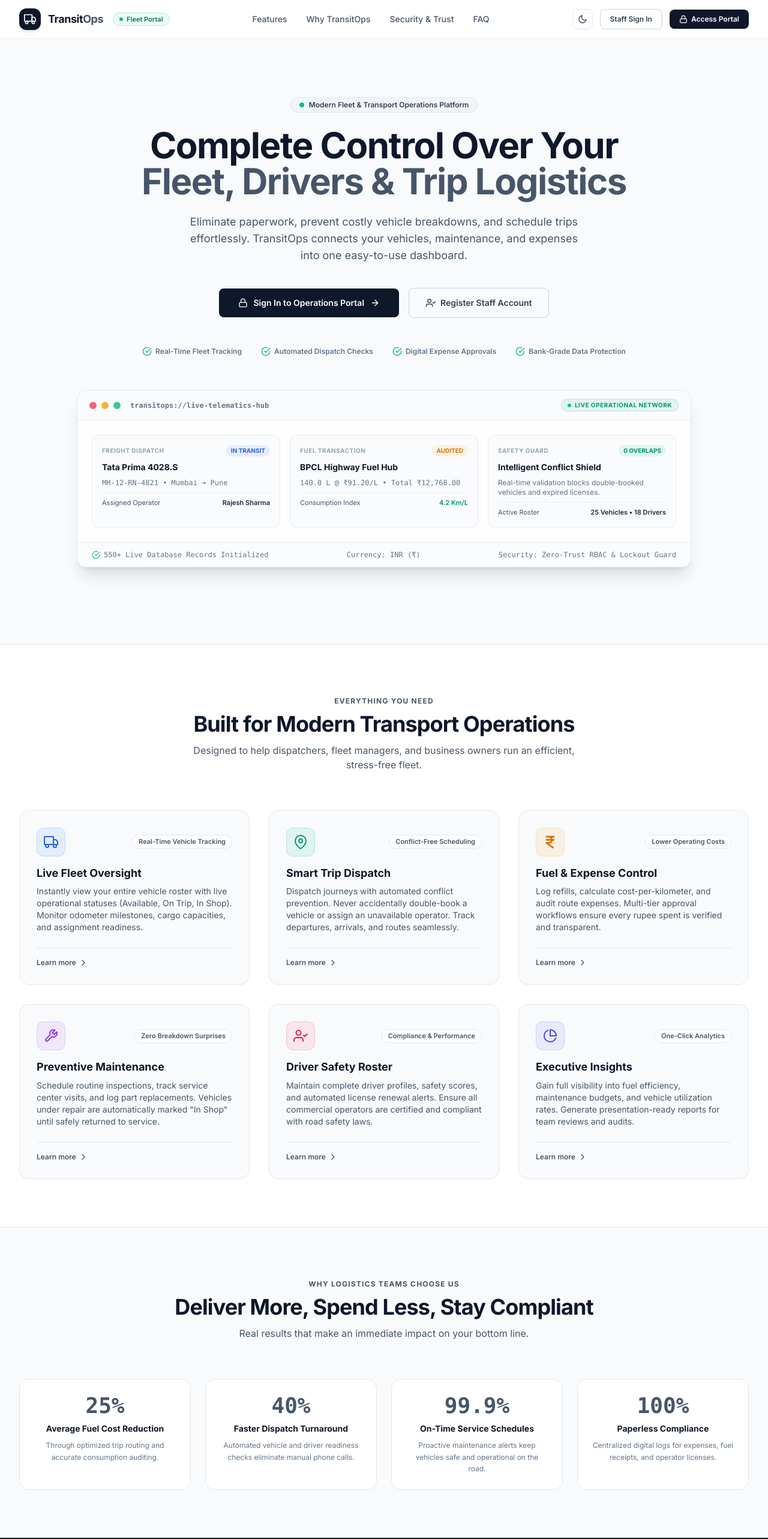
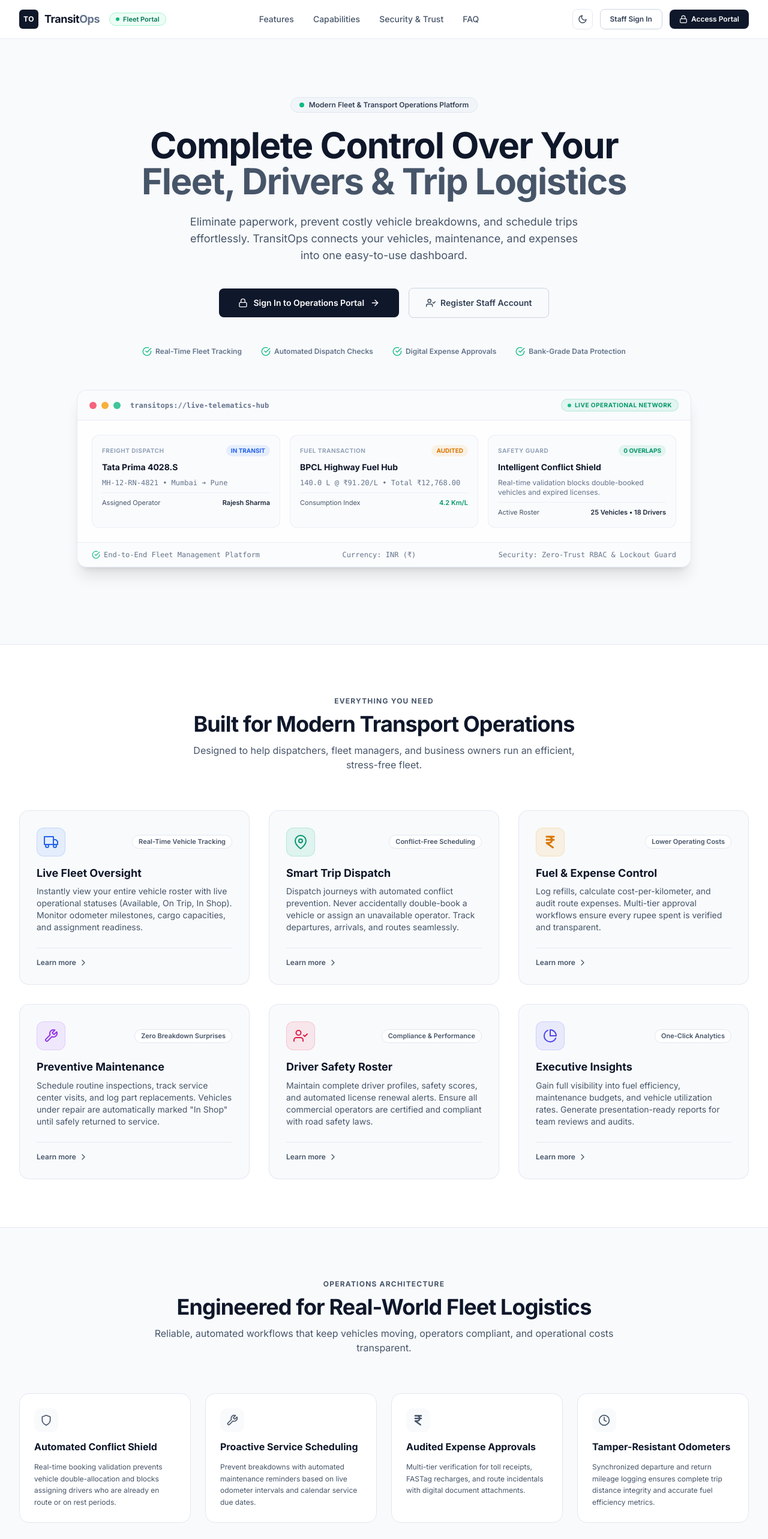
Before and after one commit to Hacker123fb/odooxodoo, a React (Vite) app in the folder client/: page / in a window 1280 px wide. Shown: the top 2566 px of the page at 60% size. Built offline with nearby package versions, Linux system fonts and the light colour scheme; no server answers.

Commit message:
fix(landing): light mode theme fixes, unified logo, features showcase, synchronized cooldown timer and ip-hopping defense

```diff
--- a/client/src/pages/Landing.jsx
+++ b/client/src/pages/Landing.jsx
@@ -145,26 +145,26 @@ export const Landing = () => {
     }
   ];
 
-  const benefits = [
+  const coreCapabilities = [
     {
-      metric: '25%',
-      label: 'Average Fuel Cost Reduction',
-      desc: 'Through optimized trip routing and accurate consumption auditing.'
+      icon: FiShield,
+      title: 'Automated Conflict Shield',
+      desc: 'Real-time booking validation prevents vehicle double-allocation and blocks assigning drivers who are already en route or on rest periods.'
     },
     {
-      metric: '40%',
-      label: 'Faster Dispatch Turnaround',
-      desc: 'Automated vehicle and driver readiness checks eliminate manual phone calls.'
+      icon: FiTool,
+      title: 'Proactive Service Scheduling',
+      desc: 'Prevent breakdowns with automated maintenance reminders based on live odometer intervals and calendar service due dates.'
     },
     {
-      metric: '99.9%',
-      label: 'On-Time Service Schedules',
-      desc: 'Proactive maintenance alerts keep vehicles safe and operational on the road.'
+      icon: FaIndianRupeeSign,
+      title: 'Audited Expense Approvals',
+      desc: 'Multi-tier verification for toll receipts, FASTag recharges, and route incidentals with digital document attachments.'
     },
     {
-      metric: '100%',
-      label: 'Paperless Compliance',
-      desc: 'Centralized digital logs for expenses, fuel receipts, and operator licenses.'
+      icon: FiClock,
+      title: 'Tamper-Resistant Odometers',
+      desc: 'Synchronized departure and return mileage logging ensures complete trip distance integrity and accurate fuel efficiency metrics.'
     }
   ];
 
@@ -214,14 +214,14 @@ export const Landing = () => {
       <header className="sticky top-0 z-50 backdrop-blur-md bg-white/90 dark:bg-[#0B0F19]/90 border-b border-slate-200/80 dark:border-slate-800/80 transition-all">
         <div className="max-w-7xl mx-auto px-4 sm:px-6 lg:px-8 h-16 flex items-center justify-between">
 
-          {/* Logo & Operational Status */}
-          <div className="flex items-center gap-3">
-            <div className="w-9 h-9 rounded-xl bg-slate-900 dark:bg-white flex items-center justify-center text-white dark:text-slate-900 shadow-md">
-              <FiTruck className="w-5 h-5" />
+          {/* Unified Brand Logo matching Dashboard */}
+          <div className="flex items-center gap-2.5">
+            <div className="h-8 w-8 bg-slate-900 dark:bg-white rounded-md flex items-center justify-center font-black text-white dark:text-slate-950 text-xs tracking-wider shadow-xs select-none">
+              TO
             </div>
             <div className="flex items-center gap-2">
-              <span className="text-lg font-bold tracking-tight text-slate-900 dark:text-white font-sans">
-                Transit<span className="text-primary-600 dark:text-primary-400">Ops</span>
+              <span className="font-extrabold text-base sm:text-lg text-slate-900 dark:text-white tracking-tight font-sans">
+                Transit<span className="text-slate-500 dark:text-slate-400">Ops</span>
               </span>
               <span className="hidden sm:inline-flex items-center gap-1.5 ml-2 px-2.5 py-0.5 rounded-full text-[11px] font-semibold bg-emerald-50 dark:bg-emerald-950/40 text-emerald-700 dark:text-emerald-300 border border-emerald-200 dark:border-emerald-800/60">
                 <span className="w-1.5 h-1.5 rounded-full bg-emerald-500 animate-pulse" />
@@ -233,7 +233,7 @@ export const Landing = () => {
           {/* Navigation Links */}
           <nav className="hidden md:flex items-center gap-8 text-sm font-medium text-slate-600 dark:text-slate-400">
             <a href="#features" className="hover:text-slate-950 dark:hover:text-white transition-colors">Features</a>
-            <a href="#benefits" className="hover:text-slate-950 dark:hover:text-white transition-colors">Why TransitOps</a>
+            <a href="#capabilities" className="hover:text-slate-950 dark:hover:text-white transition-colors">Capabilities</a>
             <a href="#security" className="hover:text-slate-950 dark:hover:text-white transition-colors">Security & Trust</a>
             <a href="#faq" className="hover:text-slate-950 dark:hover:text-white transition-colors">FAQ</a>
           </nav>
@@ -435,7 +435,7 @@ export const Landing = () => {
             {/* Bottom summary strip */}
             <div className="px-6 py-3 border-t border-slate-200/70 dark:border-slate-800/80 bg-slate-50/50 dark:bg-[#080C14]/50 flex flex-wrap items-center justify-between gap-3 text-xs text-slate-500 dark:text-slate-400 font-mono">
               <span className="flex items-center gap-1.5">
-                <FiCheckCircle className="text-emerald-500 w-3.5 h-3.5" /> 550+ Live Database Records Initialized
+                <FiCheckCircle className="text-emerald-500 w-3.5 h-3.5" /> End-to-End Fleet Management Platform
               </span>
               <span>Currency: INR (₹)</span>
               <span>Security: Zero-Trust RBAC & Lockout Guard</span>
@@ -503,40 +503,43 @@ export const Landing = () => {
       </section>
 
       {/* ─────────────────────────────────────────────────────────────
-          4. MEASURABLE BUSINESS BENEFITS
+          4. OPERATIONAL CAPABILITIES & WORKFLOWS
       ───────────────────────────────────────────────────────────── */}
-      <section id="benefits" className="py-20">
+      <section id="capabilities" className="py-20">
         <div className="max-w-7xl mx-auto px-4 sm:px-6 lg:px-8">
 
           <div className="max-w-3xl mx-auto text-center mb-16">
             <span className="text-xs font-bold uppercase tracking-widest text-primary-600 dark:text-primary-400">
-              Why Logistics Teams Choose Us
+              Operations Architecture
             </span>
             <h2 className="text-3xl sm:text-4xl font-extrabold tracking-tight text-slate-900 dark:text-white mt-2">
-              Deliver More, Spend Less, Stay Compliant
+              Engineered for Real-World Fleet Logistics
             </h2>
             <p className="mt-3 text-sm sm:text-base text-slate-600 dark:text-slate-400">
-              Real results that make an immediate impact on your bottom line.
+              Reliable, automated workflows that keep vehicles moving, operators compliant, and operational costs transparent.
             </p>
           </div>
 
           <div className="grid grid-cols-1 sm:grid-cols-2 lg:grid-cols-4 gap-6">
-            {benefits.map((b, i) => (
-              <div
-                key={i}
-                className="bg-white dark:bg-[#111827] border border-slate-200 dark:border-slate-800 rounded-2xl p-6 text-center space-y-2 shadow-xs"
-              >
-                <div className="text-4xl font-extrabold text-primary-600 dark:text-primary-400 font-mono">
-                  {b.metric}
+            {coreCapabilities.map((c, i) => {
+              const Icon = c.icon;
+              return (
+                <div
+                  key={i}
+                  className="bg-white dark:bg-[#111827] border border-slate-200 dark:border-slate-800 rounded-2xl p-6 text-left space-y-3 shadow-xs hover:border-primary-500/40 transition-colors"
+                >
+                  <div className="w-10 h-10 rounded-xl bg-primary-50 dark:bg-primary-950/40 text-primary-600 dark:text-primary-400 flex items-center justify-center font-bold">
+                    <Icon className="w-5 h-5" />
+                  </div>
+                  <h3 className="text-base font-bold text-slate-900 dark:text-white">
+                    {c.title}
+                  </h3>
+                  <p className="text-xs text-slate-600 dark:text-slate-400 leading-relaxed">
+                    {c.desc}
+                  </p>
                 </div>
-                <div className="text-sm font-bold text-slate-900 dark:text-white">
-                  {b.label}
-                </div>
-                <p className="text-xs text-slate-500 dark:text-slate-400 leading-relaxed">
-                  {b.desc}
-                </p>
-              </div>
-            ))}
+              );
+            })}
           </div>
 
         </div>
@@ -545,49 +548,49 @@ export const Landing = () => {
       {/* ─────────────────────────────────────────────────────────────
           5. GENERAL, REASSURING SECURITY CALLOUT (NON-TECHNICAL)
       ───────────────────────────────────────────────────────────── */}
-      <section id="security" className="py-16 bg-slate-900 text-white relative overflow-hidden">
+      <section id="security" className="py-16 bg-slate-100 dark:bg-slate-900/90 text-slate-900 dark:text-white border-y border-slate-200 dark:border-slate-800 relative overflow-hidden transition-colors">
 
         <div className="max-w-7xl mx-auto px-4 sm:px-6 lg:px-8 relative z-10">
           <div className="max-w-2xl mx-auto text-center mb-12">
-            <span className="text-xs font-bold uppercase tracking-widest text-emerald-400">
+            <span className="text-xs font-bold uppercase tracking-widest text-emerald-600 dark:text-emerald-400">
               Enterprise Trust & Reliability
             </span>
-            <h2 className="text-3xl sm:text-4xl font-extrabold tracking-tight mt-2 text-white">
+            <h2 className="text-3xl sm:text-4xl font-extrabold tracking-tight mt-2 text-slate-900 dark:text-white">
               Bank-Grade Security for Your Operations
             </h2>
-            <p className="mt-3 text-slate-300 text-sm sm:text-base leading-relaxed">
+            <p className="mt-3 text-slate-600 dark:text-slate-300 text-sm sm:text-base leading-relaxed">
               We know your fleet data and financial transactions are critical. TransitOps protects your business with multi-layer safeguards so you can operate with total peace of mind.
             </p>
           </div>
 
           <div className="grid grid-cols-1 md:grid-cols-3 gap-6">
 
-            <div className="bg-slate-800/80 border border-slate-700/80 rounded-xl p-6 space-y-3">
-              <div className="w-10 h-10 rounded-lg bg-emerald-500/10 text-emerald-400 flex items-center justify-center">
+            <div className="bg-white dark:bg-slate-800/80 border border-slate-200 dark:border-slate-700/80 rounded-xl p-6 space-y-3 shadow-xs transition-colors">
+              <div className="w-10 h-10 rounded-lg bg-emerald-500/10 text-emerald-600 dark:text-emerald-400 flex items-center justify-center">
                 <FiLock className="w-5 h-5" />
               </div>
-              <h3 className="text-base font-bold text-white">Private & Encrypted</h3>
-              <p className="text-xs text-slate-300 leading-relaxed">
+              <h3 className="text-base font-bold text-slate-900 dark:text-white">Private & Encrypted</h3>
+              <p className="text-xs text-slate-600 dark:text-slate-300 leading-relaxed">
                 All passwords, receipts, and vehicle telemetry are encrypted with industry-standard protocols. Your operational data is strictly private and never shared.
               </p>
             </div>
 
-            <div className="bg-slate-800/80 border border-slate-700/80 rounded-xl p-6 space-y-3">
-              <div className="w-10 h-10 rounded-lg bg-blue-500/10 text-blue-400 flex items-center justify-center">
+            <div className="bg-white dark:bg-slate-800/80 border border-slate-200 dark:border-slate-700/80 rounded-xl p-6 space-y-3 shadow-xs transition-colors">
+              <div className="w-10 h-10 rounded-lg bg-blue-500/10 text-blue-600 dark:text-blue-400 flex items-center justify-center">
                 <FiShield className="w-5 h-5" />
               </div>
-              <h3 className="text-base font-bold text-white">Staff Access Controls</h3>
-              <p className="text-xs text-slate-300 leading-relaxed">
+              <h3 className="text-base font-bold text-slate-900 dark:text-white">Staff Access Controls</h3>
+              <p className="text-xs text-slate-600 dark:text-slate-300 leading-relaxed">
                 Assign customized roles to your team. Ensure drivers, dispatchers, mechanics, and accountants only see the records relevant to their daily responsibilities.
               </p>
             </div>
 
-            <div className="bg-slate-800/80 border border-slate-700/80 rounded-xl p-6 space-y-3">
-              <div className="w-10 h-10 rounded-lg bg-amber-500/10 text-amber-400 flex items-center justify-center">
+            <div className="bg-white dark:bg-slate-800/80 border border-slate-200 dark:border-slate-700/80 rounded-xl p-6 space-y-3 shadow-xs transition-colors">
+              <div className="w-10 h-10 rounded-lg bg-amber-500/10 text-amber-600 dark:text-amber-400 flex items-center justify-center">
                 <FiActivity className="w-5 h-5" />
               </div>
-              <h3 className="text-base font-bold text-white">24/7 Cloud Reliability</h3>
-              <p className="text-xs text-slate-300 leading-relaxed">
+              <h3 className="text-base font-bold text-slate-900 dark:text-white">24/7 Cloud Reliability</h3>
+              <p className="text-xs text-slate-600 dark:text-slate-300 leading-relaxed">
                 Engineered for continuous uptime with automatic backups and cloud failover, guaranteeing your dispatch board is always accessible when your trucks are moving.
               </p>
             </div>
@@ -636,16 +639,16 @@ export const Landing = () => {
       ───────────────────────────────────────────────────────────── */}
       <section className="pb-24 pt-4">
         <div className="max-w-5xl mx-auto px-4 sm:px-6 lg:px-8">
-          <div className="bg-slate-900 dark:bg-slate-950 border border-slate-800 rounded-3xl p-8 sm:p-12 text-center text-white relative overflow-hidden shadow-xl">
+          <div className="bg-slate-100 dark:bg-slate-900 border border-slate-200 dark:border-slate-800 rounded-3xl p-8 sm:p-12 text-center text-slate-900 dark:text-white relative overflow-hidden shadow-xl transition-colors">
 
             <div className="relative z-10 max-w-2xl mx-auto">
-              <span className="px-3 py-1 rounded-full text-xs font-semibold bg-primary-500/20 text-primary-300 border border-primary-500/30 inline-block mb-4">
+              <span className="px-3 py-1 rounded-full text-xs font-semibold bg-primary-500/10 dark:bg-primary-500/20 text-primary-700 dark:text-primary-300 border border-primary-500/20 dark:border-primary-500/30 inline-block mb-4">
                 Enterprise Operations Portal
               </span>
-              <h3 className="text-2xl sm:text-4xl font-extrabold tracking-tight">
+              <h3 className="text-2xl sm:text-4xl font-extrabold tracking-tight text-slate-900 dark:text-white">
                 Ready to Upgrade Your Fleet Management?
               </h3>
-              <p className="mt-4 text-xs sm:text-sm text-slate-300 leading-relaxed">
+              <p className="mt-4 text-xs sm:text-sm text-slate-600 dark:text-slate-300 leading-relaxed">
                 Sign in with your staff credentials or register your organization to experience intuitive, automated fleet logistics today.
               </p>
 
@@ -664,7 +667,7 @@ export const Landing = () => {
                 <Button
                   variant="outline"
                   onClick={() => handleAuthNavigation('/register')}
-                  className="w-full sm:w-auto px-6 py-3.5 text-sm font-semibold text-white border-slate-700 hover:bg-slate-800"
+                  className="w-full sm:w-auto px-6 py-3.5 text-sm font-semibold text-slate-700 dark:text-white border-slate-300 dark:border-slate-700 hover:bg-slate-200/70 dark:hover:bg-slate-800 transition-colors"
                   id="cta-bottom-register-btn"
                 >
                   Create Staff Account
@@ -683,18 +686,18 @@ export const Landing = () => {
         <div className="max-w-7xl mx-auto px-4 sm:px-6 lg:px-8">
 
           <div className="flex flex-col md:flex-row items-center justify-between gap-6 pb-8 border-b border-slate-100 dark:border-slate-800">
-            <div className="flex items-center gap-3">
-              <div className="w-7 h-7 rounded-lg bg-slate-900 dark:bg-white text-white dark:text-slate-900 flex items-center justify-center font-bold text-xs">
+            <div className="flex items-center gap-2.5">
+              <div className="h-8 w-8 bg-slate-900 dark:bg-white rounded-md flex items-center justify-center font-black text-white dark:text-slate-950 text-xs tracking-wider shadow-xs select-none">
                 TO
               </div>
-              <span className="font-bold text-slate-900 dark:text-white text-sm">
-                TransitOps Smart Logistics
+              <span className="font-extrabold text-sm sm:text-base text-slate-900 dark:text-white tracking-tight font-sans">
+                Transit<span className="text-slate-500 dark:text-slate-400">Ops</span>
               </span>
             </div>
 
             <div className="flex flex-wrap items-center justify-center gap-6 text-xs">
               <a href="#features" className="hover:text-slate-900 dark:hover:text-white transition-colors">Features</a>
-              <a href="#benefits" className="hover:text-slate-900 dark:hover:text-white transition-colors">Benefits</a>
+              <a href="#capabilities" className="hover:text-slate-900 dark:hover:text-white transition-colors">Capabilities</a>
               <a href="#security" className="hover:text-slate-900 dark:hover:text-white transition-colors">Security</a>
               <Link to="/terms" className="font-semibold text-slate-700 hover:text-slate-950 dark:text-slate-300 dark:hover:text-white transition-colors underline underline-offset-4">
                 Terms and Conditions
```
Also changed, not shown: client/src/components/common/BlockedCard.jsx (+78 -19 lines), 2 other files (tests, documents, lock files or other folders).
